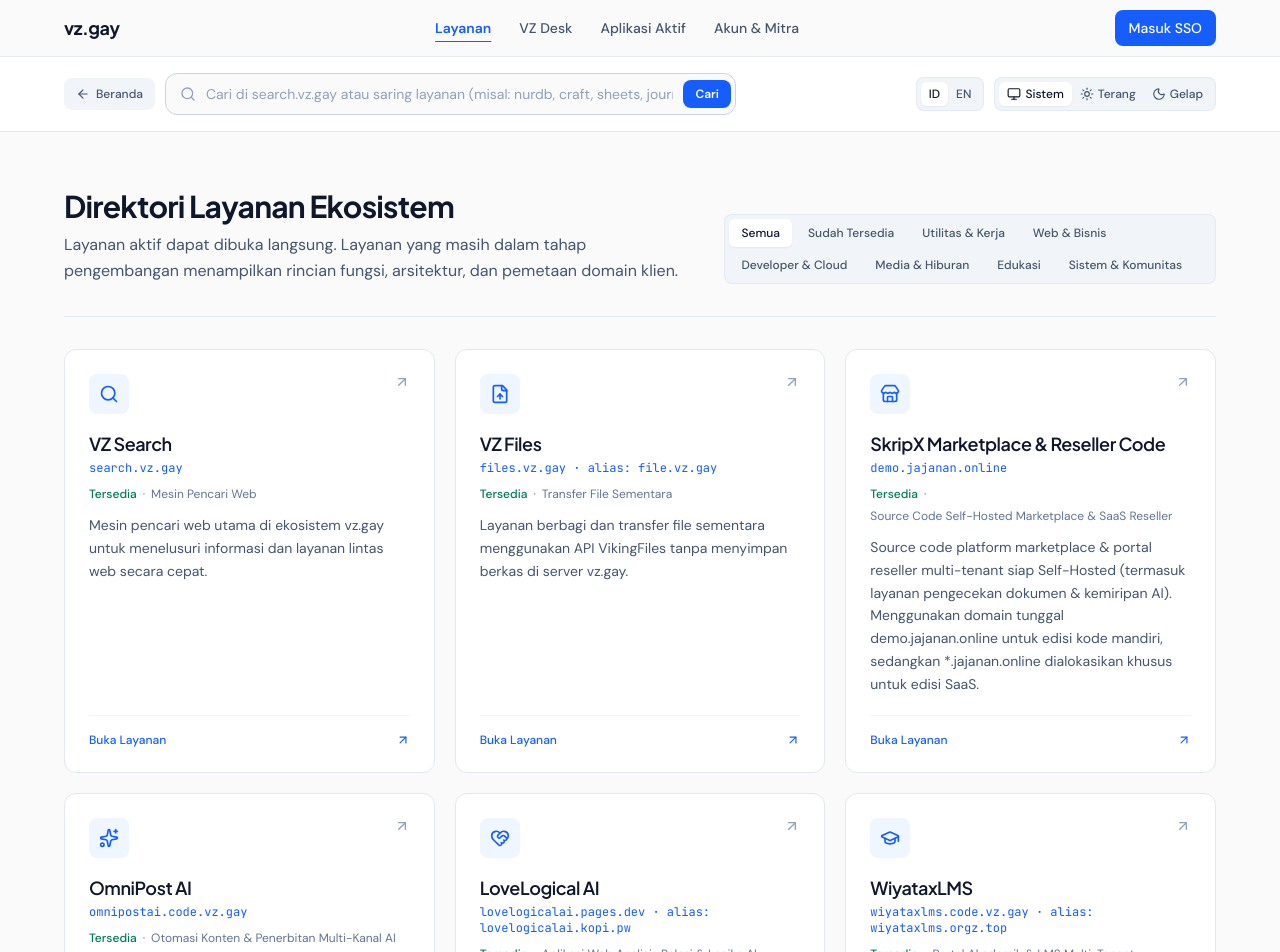
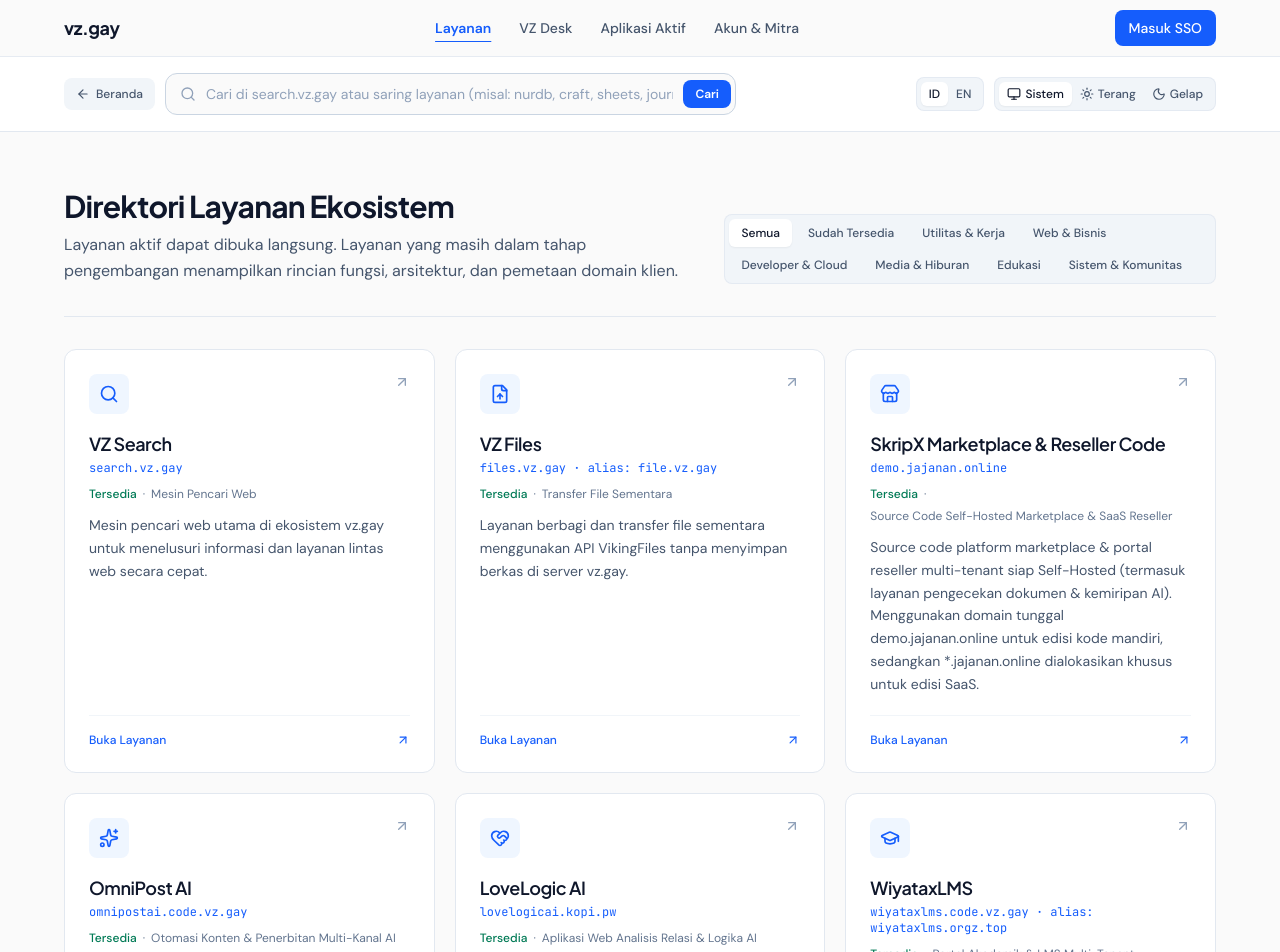
Before and after one commit to nabhan-rp/vz.gay, a React (Vite) app: page /services in a window 1280 px wide. Shown: the top 952 px of the page. Built offline with nearby package versions, Linux system fonts and the light colour scheme.

Commit message:
refactor: rename LoveLogical AI to LoveLogic AI
Update service identification, branding, and domain configuration to reflect the new project name.

```diff
--- a/src/components/HeroSearch.tsx
+++ b/src/components/HeroSearch.tsx
@@ -22,7 +22,7 @@ const LIVE_SHORTCUTS = [
   { label: 'links.vz.gay', href: 'https://links.vz.gay' },
   { label: 'demo.jajanan.online', href: 'https://demo.jajanan.online' },
   { label: 'omnipostai.code.vz.gay', href: 'https://omnipostai.code.vz.gay' },
-  { label: 'lovelogicalai.pages.dev', href: 'https://lovelogicalai.pages.dev' },
+  { label: 'lovelogicai.kopi.pw', href: 'https://lovelogicai.kopi.pw' },
   { label: 'marimenulis.web.id', href: 'https://www.marimenulis.web.id/' },
   { label: 'republikjomokerto.vercel.app', href: 'https://republikjomokerto.vercel.app' },
   { label: 'myvault.app.vz.gay', href: 'https://myvault.app.vz.gay' },
--- a/src/data/services.ts
+++ b/src/data/services.ts
@@ -630,17 +630,16 @@ export const VZ_SERVICES: VzService[] = [
     },
   },
   {
-    id: 'lovelogicalai',
-    primaryDomain: 'lovelogicalai.pages.dev',
-    altDomains: ['lovelogicalai.kopi.pw'],
-    launchUrl: 'https://lovelogicalai.pages.dev',
+    id: 'lovelogicai',
+    primaryDomain: 'lovelogicai.kopi.pw',
+    launchUrl: 'https://lovelogicai.kopi.pw',
     category: 'media_content',
     secondaryCategories: ['developer_cloud'],
     status: 'live',
     iconName: 'heart-handshake',
     name: {
-      id: 'LoveLogical AI',
-      en: 'LoveLogical AI',
+      id: 'LoveLogic AI',
+      en: 'LoveLogic AI',
     },
     shortType: {
       id: 'Aplikasi Web Analisis Relasi & Logika AI',
@@ -651,8 +650,8 @@ export const VZ_SERVICES: VzService[] = [
       en: 'Interactive AI-powered web application exploring communication dynamics, compatibility insights, and logical reasoning in relationships.',
     },
     architectureNotes: {
-      id: 'Sudah aktif dan dapat langsung diakses melalui lovelogicalai.pages.dev serta domain klien lovelogicalai.kopi.pw.',
-      en: 'Live and directly accessible at lovelogicalai.pages.dev alongside client domain lovelogicalai.kopi.pw.',
+      id: 'Sudah aktif dan dapat langsung diakses melalui domain klien lovelogicai.kopi.pw.',
+      en: 'Live and directly accessible via client domain lovelogicai.kopi.pw.',
     },
   },
   {
@@ -864,9 +863,8 @@ export const VZ_SERVICES: VzService[] = [
     ],
     liveChildren: [
       {
-        name: 'LoveLogical AI',
-        domain: 'lovelogicalai.pages.dev',
-        altDomain: 'lovelogicalai.kopi.pw',
+        name: 'LoveLogic AI',
+        domain: 'lovelogicai.kopi.pw',
         kind: 'app',
         description: {
           id: 'Aplikasi web interaktif analisis relasi & penalaran logis berbasis AI',
@@ -1652,8 +1650,8 @@ export const CLIENT_DOMAIN_MATRIX = [
     roleId: 'Website Builder',
     roleEn: 'Website Builder',
     patterns: ['*.orgz.top', '*.kopi.pw', '*.jajanan.online', '*.web.vz.gay', '*.site.vz.gay'],
-    routingNoteId: 'Subdomain situs klien otomatis (termasuk lovelogicalai.pages.dev / lovelogicalai.kopi.pw)',
-    routingNoteEn: 'Automated client site routing (including lovelogicalai.pages.dev / lovelogicalai.kopi.pw)',
+    routingNoteId: 'Subdomain situs klien otomatis (termasuk lovelogicai.kopi.pw)',
+    routingNoteEn: 'Automated client site routing (including lovelogicai.kopi.pw)',
   },
   {
     service: 'go-blog.vz.gay / goblog.vz.gay',
```
